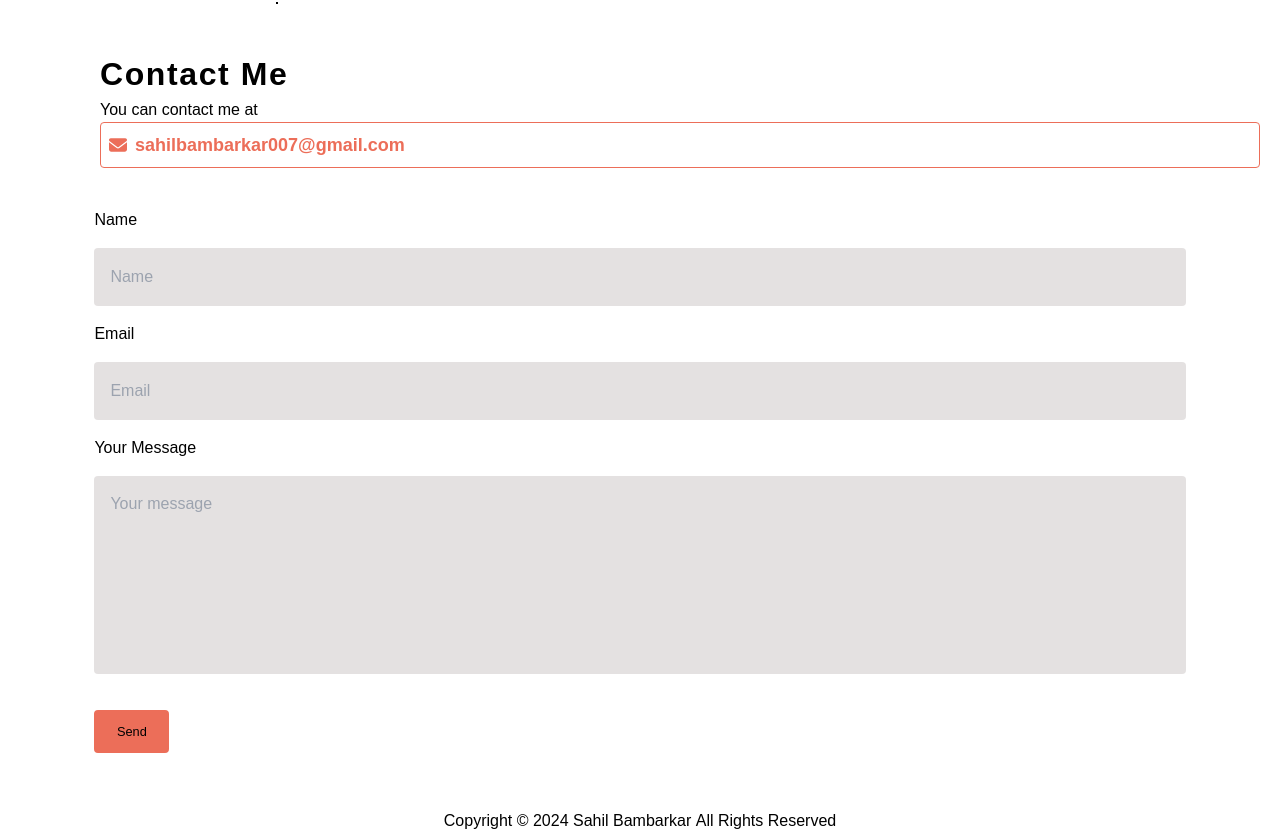
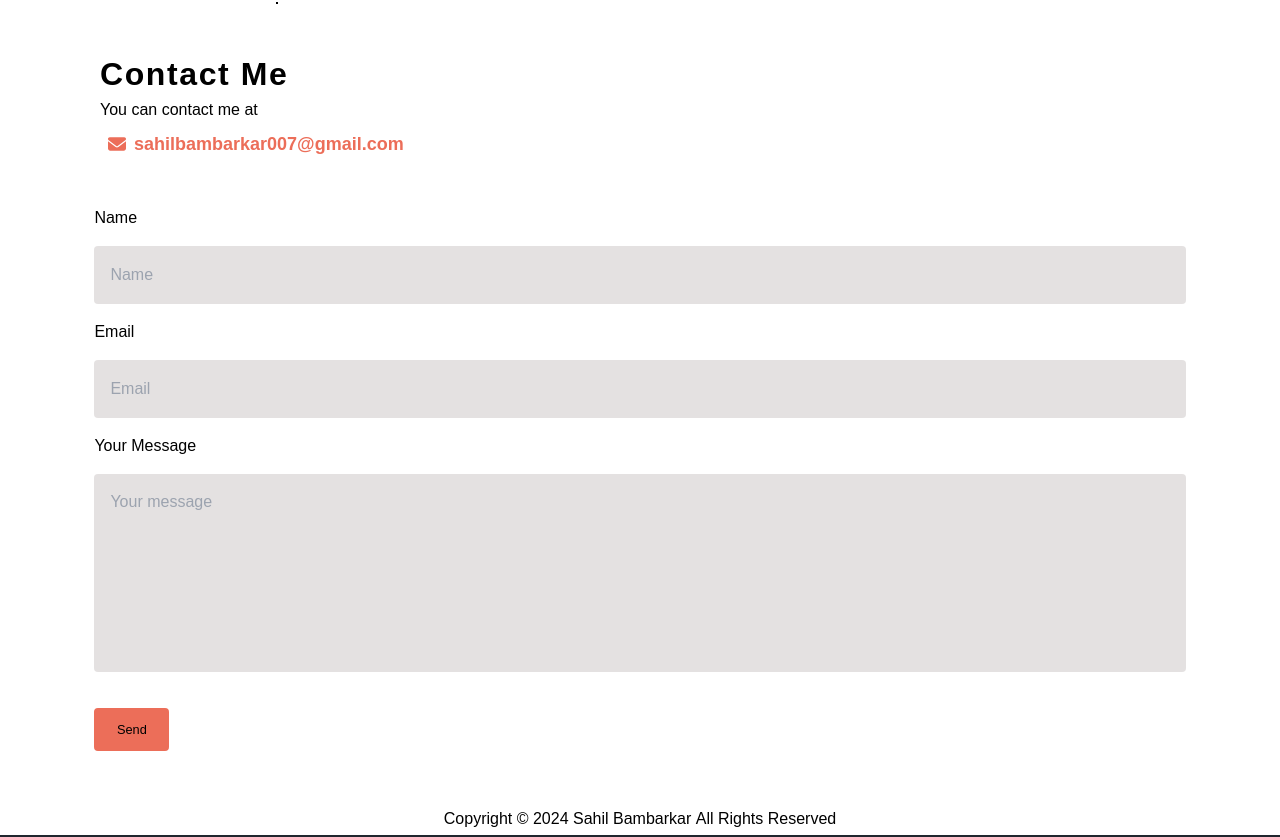
Before and after one commit to sahilbambarkar/My-Portfolio, a React (Create React App) app: page / in a window 1280 px wide. Shown: the part 4680-5517 px from the top of the page. Built offline with nearby package versions, Linux system fonts and the light colour scheme.

Commit message:
Update GmailCopy.js

```diff
--- a/src/components/GmailCopy.js
+++ b/src/components/GmailCopy.js
@@ -17,7 +17,7 @@ const GmailCopy = () => {
 
   return (
     <div
-      className="flex items-center cursor-pointer font-bold text-[#ec6e59] text-lg p-2 border border-[#ec6e59] rounded transition duration-300 hover:bg-[#ec6e59]/10"
+      className="flex items-center cursor-pointer font-bold text-[#ec6e59] text-lg p-2 rounded transition duration-300 hover:bg-[#ec6e59]/10"
       onClick={copyToClipboard}
     >
       <FontAwesomeIcon icon={faEnvelope} className="mr-2" />
```
